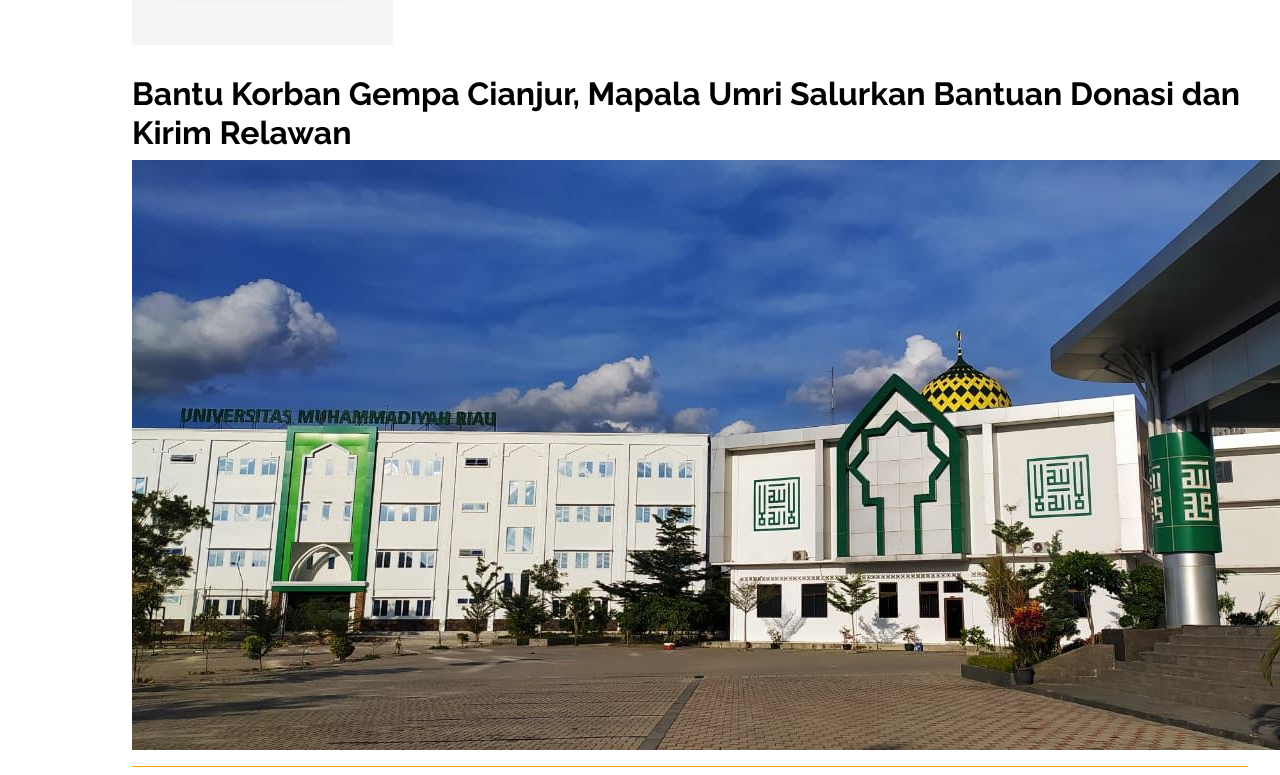
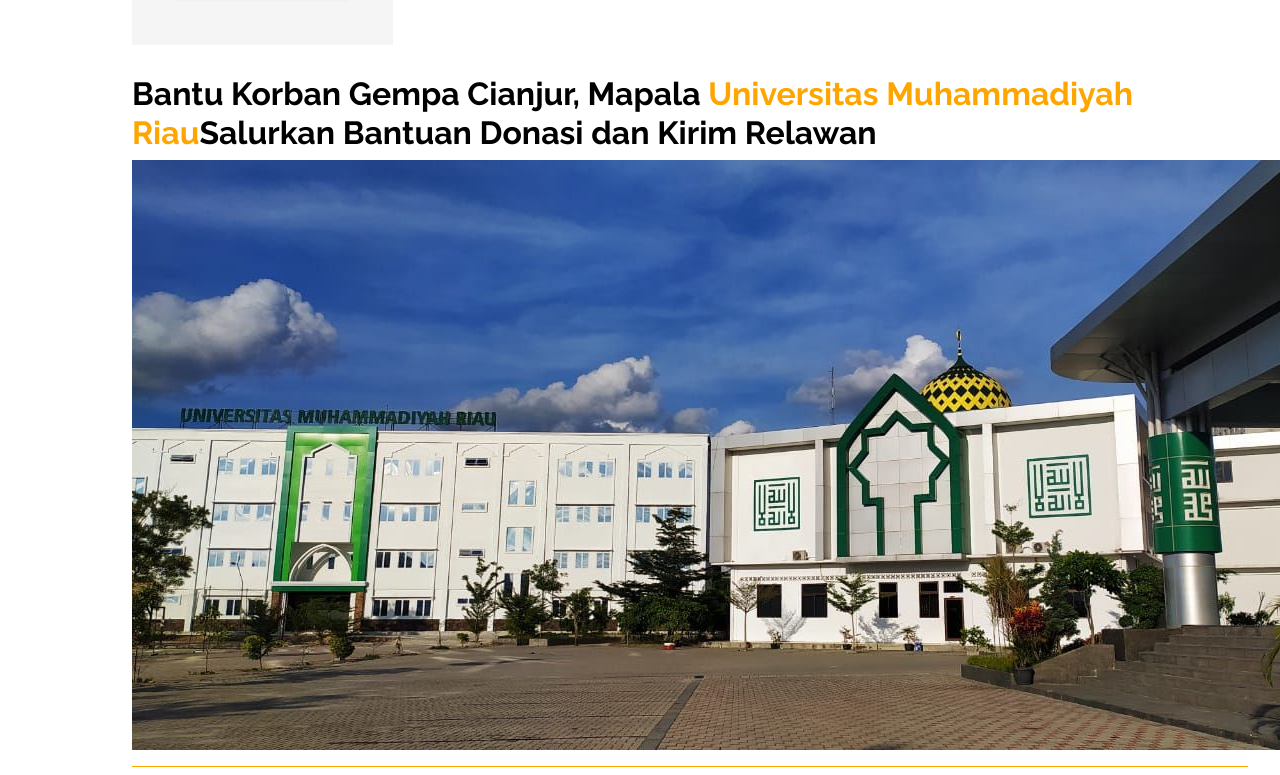
Before and after one commit to ahmadghozali-id/srirezekisetiani.github.io, a plain HTML site: page index.html in a window 1280 px wide. Shown: the part 1132-1907 px from the top of the page. Drawn offline with nearby package versions, Linux system fonts and the light colour scheme.

Commit message:
Update index.html

```diff
--- a/index.html
+++ b/index.html
@@ -112,7 +112,8 @@
 
       </div>
     <!-- End About Section -->
-	     <h2> <b>Bantu Korban Gempa Cianjur, Mapala Umri Salurkan Bantuan Donasi dan Kirim Relawan</b></h2>
+	     <h2> <b>Bantu Korban Gempa Cianjur, Mapala
+	<a href="umri.ac.od">Universitas Muhammadiyah Riau</a>Salurkan Bantuan Donasi dan Kirim Relawan</b></h2>
     <a href="https://umri.ac.id">
       <img src="assets/img/umri.jpeg"/>
     </a>
```
